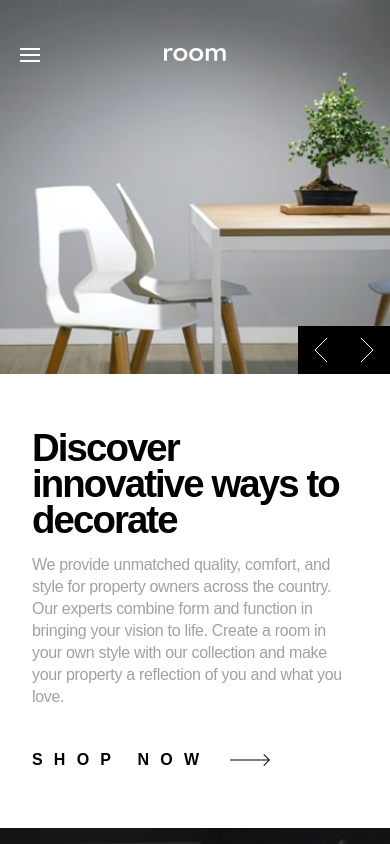
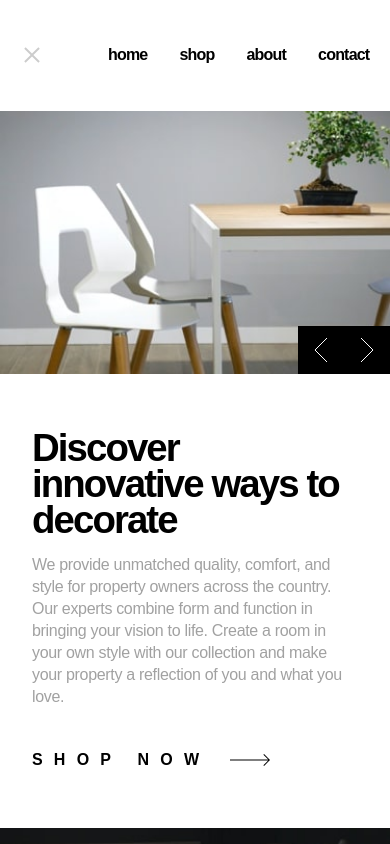
Before and after one commit to Smart-Ace-Designs/nuxt-room-homepage, a Nuxt app: page / in a window 390 px wide. Both pictures are taken after a click on the button 78 px from the left and 55 px from the top of the page. Shown: the top 844 px of the page. Built offline with nearby package versions, Linux system fonts and the light colour scheme.

Commit message:
Add mobile menu

```diff
--- a/app/components/App/AppHeader.vue
+++ b/app/components/App/AppHeader.vue
@@ -1,5 +1,6 @@
 <script setup lang="ts">
 import { links } from "~/assets/data/links";
+const mobileMenuOpen = ref(false);
 </script>
 
 <template>
@@ -7,7 +8,11 @@ import { links } from "~/assets/data/links";
     <nav
       class="absolute inset-x-0 top-0 z-10 grid grid-cols-3 items-center px-5 py-12 md:flex md:gap-x-15 md:p-15"
     >
-      <button type="button" class="cursor-pointer md:hidden">
+      <button
+        type="button"
+        class="cursor-pointer md:hidden"
+        @click="mobileMenuOpen = !mobileMenuOpen"
+      >
         <svg width="20" height="14" xmlns="http://www.w3.org/2000/svg">
           <path d="M20 12v2H0v-2h20zm0-6v2H0V6h20zm0-6v2H0V0h20z" fill="#FFF" fill-rule="evenodd" />
         </svg>
@@ -26,6 +31,7 @@ import { links } from "~/assets/data/links";
           </NuxtLink>
         </li>
       </ul>
+      <AppMobileMenu :class="{ hidden: !mobileMenuOpen }" @close="mobileMenuOpen = false" />
     </nav>
   </header>
 </template>
--- a/app/components/App/MobileMenu.vue
+++ b/app/components/App/MobileMenu.vue
@@ -1,18 +1,12 @@
-<script setup lang="ts"></script>
+<script setup lang="ts">
+import { links } from "~/assets/data/links";
+defineEmits(["close"]);
+</script>
 
 <template>
-  <div class="container mx-auto flex h-full items-start px-6 pt-8" aria-modal="true">
-    <div class="flex w-full flex-col gap-20">
-      <div class="flex items-center justify-between">
-        <AppLogo classes="h-6 w-35" aria-hidden="true" />
-        <button
-          id="close-menu"
-          type="button"
-          class="cursor-pointer text-theme-white"
-          aria-label="Close menu"
-          aria-controls="mobile-menu-nav"
-        >
-          <svg width="16" height="16" xmlns="http://www.w3.org/2000/svg">
+  <div class="absolute flex w-full items-center gap-17 bg-theme-white px-6 py-11">
+    <button type="button" class="cursor-pointer" @click="$emit('close')">
+      <svg width="16" height="16" xmlns="http://www.w3.org/2000/svg" class="text-theme-gray-500">
         <path
           d="M14.364.222l1.414 1.414L9.414 8l6.364 6.364-1.414 1.414L8 9.414l-6.364 6.364-1.414-1.414L6.586 8 .222 1.636 1.636.222 8 6.586 14.364.222z"
           fill="#000"
@@ -21,8 +15,14 @@
         />
       </svg>
     </button>
-      </div>
-      <AppMobileMenuNav />
-    </div>
+    <nav>
+      <ul class="flex gap-8 font-semibold tracking-tighter text-theme-black">
+        <li v-for="link in links" :key="link.title">
+          <NuxtLink :to="link.url" @click="$emit('close')">
+            {{ link.title }}
+          </NuxtLink>
+        </li>
+      </ul>
+    </nav>
   </div>
 </template>
--- a/app/components/App/MobileMenuNav.vue
+++ /dev/null
@@ -1,18 +0,0 @@
-<script setup lang="ts">
-import { links } from "~/assets/data/links";
-</script>
-
-<template>
-  <nav class="mt-20" id="mobile-menu-nav" aria-label="Mobile menu">
-    <ul class="space-y-4">
-      <li v-for="link in links" :key="link.title">
-        <a
-          :href="link.url"
-          class="border-b-2 border-transparent pb-2 text-2xl text-white uppercase transition-colors duration-300 hover:border-theme-white"
-        >
-          {{ link.title }}
-        </a>
-      </li>
-    </ul>
-  </nav>
-</template>
```
Lines whose indentation alone changed are shown as unchanged.
